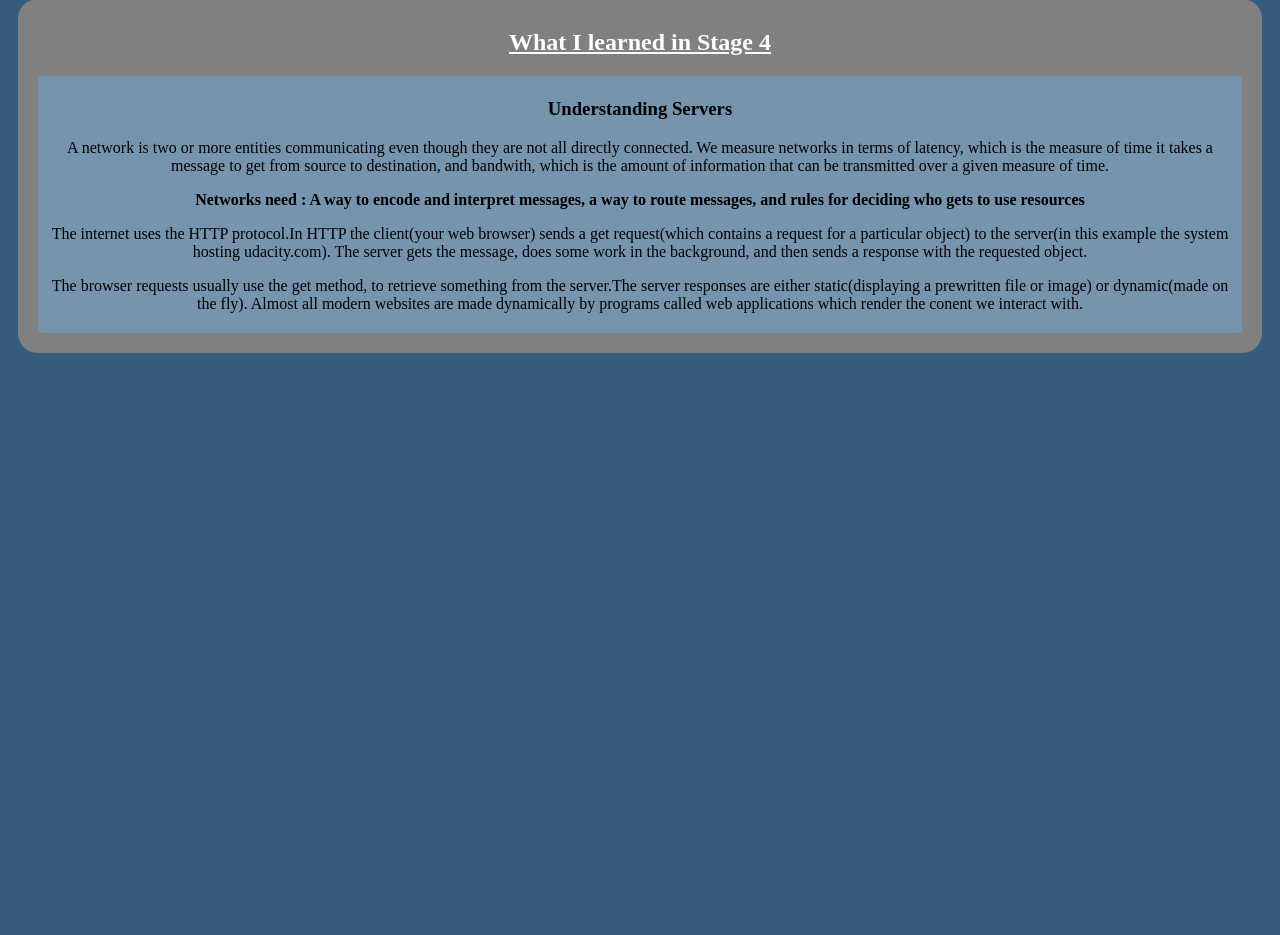
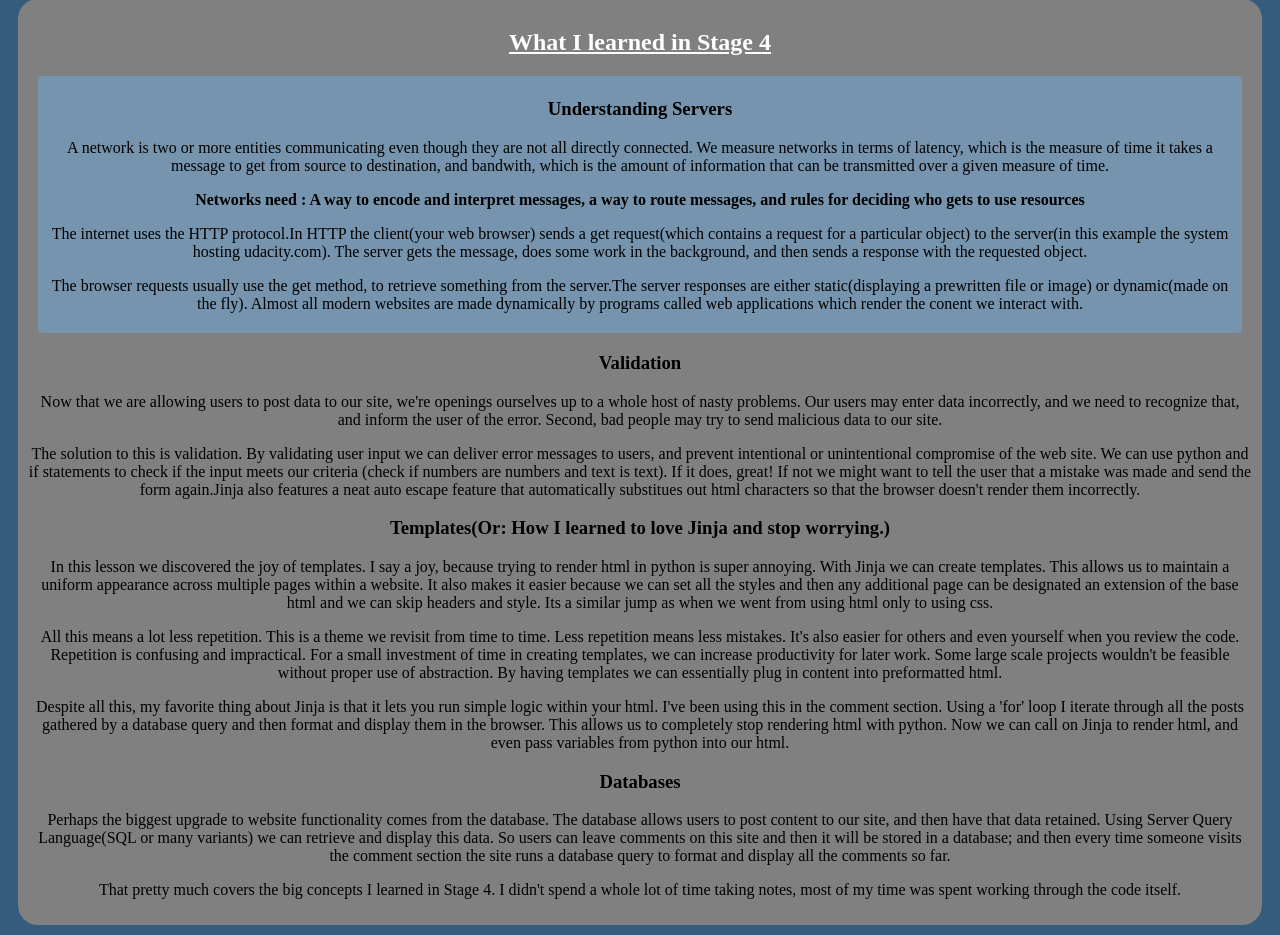
Before and after one commit to angelobarbano/Udacity_Capstone_Project, a Python web app: template templates/new_notes.html in a window 1280 px wide. Shown: the part 81-1016 px from the top of the page. Before the commit the page ends 434 px from the top, so only its background shows below. Run offline with Jinja, Linux system fonts and the light colour scheme; the template is opened without the code that fills it, so the values that code supplies are empty.

Commit message:
Finished notes
Finished the notes on Stage 4

```diff
--- a/templates/new_notes.html
+++ b/templates/new_notes.html
@@ -24,6 +24,69 @@
               file or image) or dynamic(made on the fly). Almost all modern websites are made dynamically by programs called web applications which render the conent we interact with.
            </p>
         </div>
+        <div>
+          <h3>Validation</h3>
+            <p>
+              Now that
+              we are allowing users to post data to our site, we're
+              openings ourselves up to a whole host of nasty problems.
+              Our users may enter data incorrectly, and we need to
+              recognize that, and inform the user of the error. Second,
+              bad people may try to send malicious data to our site.
+            </p>
+            <p>
+              The solution to this is validation. By validating user input
+              we can deliver error messages to users, and prevent intentional
+              or unintentional compromise of the web site. We can use
+              python and if statements to check if the input meets our criteria
+              (check if numbers are numbers and text is text). If it does, great!
+              If not we might want to tell the user that a mistake was made and
+              send the form again.Jinja also features a neat auto escape feature that
+              automatically
+              substitues out html characters so that the browser doesn't render
+              them incorrectly.
+            </p>
+        </div>
+        <div>
+          <h3>Templates(Or: How I learned to love Jinja and stop worrying.)</h3>
+            <p>
+              In this lesson we discovered the joy of templates. I say a joy, because trying
+              to render html in python is super annoying. With Jinja we can create templates. This allows us
+              to maintain a uniform appearance across multiple pages within a website. It also makes it easier because we can
+              set all the styles and then any additional page can be designated an extension of the base html and we can skip headers
+              and style. Its a similar jump as when we went from using html only to using css.
+            </p>
+            <p>
+              All this means a lot less repetition. This is a theme we revisit from time to time. Less repetition means less mistakes. It's also easier for others and even yourself when you
+              review the code. Repetition is confusing and impractical. For a small investment of time in creating templates, we can increase productivity for later work. Some large scale projects wouldn't
+              be feasible without proper use of abstraction. By having templates we can essentially plug in content into preformatted html.
+            </p>
+            <p>
+              Despite all this, my favorite thing about Jinja is that it lets you run simple logic within your html. I've been using this in the comment section. Using a 'for' loop I iterate through all the posts
+              gathered by a database query and then format and display them in the browser. This allows us to completely stop rendering html with python. Now we can call on Jinja to render html, and even
+              pass variables from python into our html.
+            </p>
+        </div>
+        <div>
+          <h3>Databases</h3>
+            <p>
+              Perhaps the biggest upgrade to website functionality comes
+              from the database. The database allows users to post content
+              to our site, and then have that data retained. Using Server
+              Query Language(SQL or many variants) we can retrieve and display
+              this data. So users can leave comments on this site and then
+              it will be stored in a database; and then every time someone visits
+              the comment section the site runs a database query to format and display
+              all the comments so far.
+            </p>
+            <p>
+              That pretty much covers the big concepts I learned in Stage 4. I didn't
+              spend a whole lot of time taking notes, most of my time
+              was spent working through the code itself.
+            </p>
+
+        </div>
+
     </div>
 
 {% endblock %}
```
